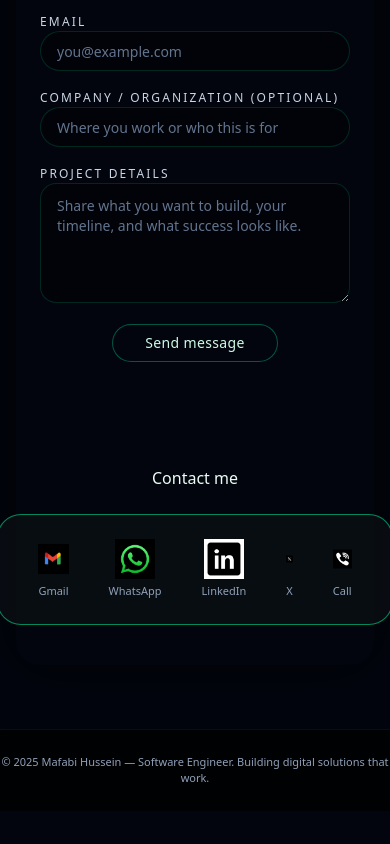
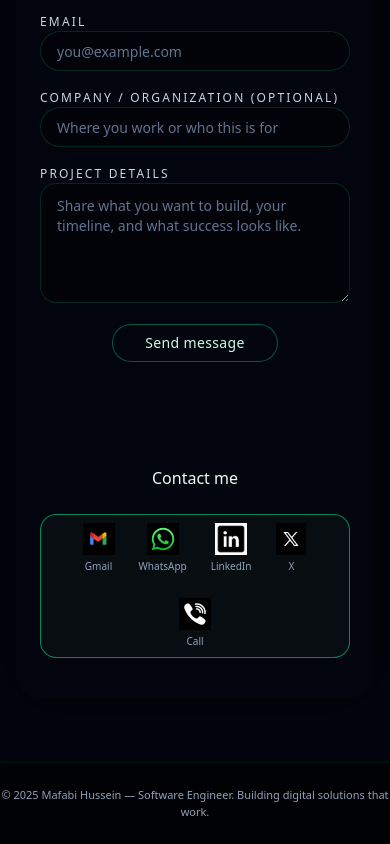
Before and after one commit to Hussein-dev256/my-portfolio, a Next.js app: page / in a window 390 px wide. Shown: the part 7767-8611 px from the top of the page. Before the commit the page ends 8578 px from the top, so only its background shows below. Built offline with nearby package versions, Linux system fonts and the light colour scheme; no server answers.

Commit message:
Improved responsiveness on mobile

```diff
--- a/src/components/ContactSection.tsx
+++ b/src/components/ContactSection.tsx
@@ -198,15 +198,15 @@ export function ContactSection() {
         <div className="mt-16 flex w-full flex-col items-center gap-6">
           <h3 className="text-base font-medium text-emerald-50 md:text-lg">Contact me</h3>
 
-          <div className="inline-flex items-center gap-10 rounded-3xl border border-emerald-500/70 bg-[#0b0f14]/80 px-10 py-6">
+          <div className="inline-flex flex-wrap items-center justify-center gap-6 rounded-2xl border border-emerald-500/70 bg-[#0b0f14]/80 px-4 py-2 sm:gap-7 sm:rounded-3xl sm:px-6 sm:py-3 md:gap-8 md:px-8 md:py-4 lg:gap-9 lg:px-10 lg:py-5">
             {/* Gmail -> scroll to contact form */}
             <a
               href="#contact-form"
               className="flex flex-col items-center gap-1 text-[11px] text-slate-200 transition-colors hover:text-emerald-300"
               aria-label="Go to contact form"
             >
-              <Image src="/Gmail icon.svg" alt="Gmail icon" width={40} height={40} className="h-10 w-10" />
-              <span className="text-[11px] text-slate-400">Gmail</span>
+              <Image src="/Gmail icon.svg" alt="Gmail icon" width={40} height={40} className="h-8 w-8 sm:h-9 sm:w-9 md:h-10 md:w-10" />
+              <span className="text-[10px] text-slate-400 sm:text-[11px]">Gmail</span>
             </a>
 
             {/* WhatsApp */}
@@ -217,8 +217,8 @@ export function ContactSection() {
               className="flex flex-col items-center gap-1 text-[11px] text-slate-200 transition-colors hover:text-emerald-300"
               aria-label="Chat on WhatsApp"
             >
-              <Image src="/WhatsApp Icon.svg" alt="WhatsApp icon" width={40} height={40} className="h-10 w-10" />
-              <span className="text-[11px] text-slate-400">WhatsApp</span>
+              <Image src="/WhatsApp Icon.svg" alt="WhatsApp icon" width={40} height={40} className="h-8 w-8 sm:h-9 sm:w-9 md:h-10 md:w-10" />
+              <span className="text-[10px] text-slate-400 sm:text-[11px]">WhatsApp</span>
             </a>
 
             {/* LinkedIn */}
@@ -229,8 +229,8 @@ export function ContactSection() {
               className="flex flex-col items-center gap-1 text-[11px] text-slate-200 transition-colors hover:text-emerald-300"
               aria-label="View LinkedIn profile"
             >
-              <Image src="/LinkedIn icon.svg" alt="LinkedIn icon" width={40} height={40} className="h-10 w-10" />
-              <span className="text-[11px] text-slate-400">LinkedIn</span>
+              <Image src="/LinkedIn icon.svg" alt="LinkedIn icon" width={40} height={40} className="h-8 w-8 sm:h-9 sm:w-9 md:h-10 md:w-10" />
+              <span className="text-[10px] text-slate-400 sm:text-[11px]">LinkedIn</span>
             </a>
 
             {/* X (Twitter) */}
@@ -241,8 +241,8 @@ export function ContactSection() {
               className="flex flex-col items-center gap-1 text-[11px] text-slate-200 transition-colors hover:text-emerald-300"
               aria-label="View X profile"
             >
-              <Image src="/X icon.svg" alt="X icon" width={40} height={40} className="h-10 w-10" />
-              <span className="text-[11px] text-slate-400">X</span>
+              <Image src="/X icon.svg" alt="X icon" width={40} height={40} className="h-8 w-8 sm:h-9 sm:w-9 md:h-10 md:w-10" />
+              <span className="text-[10px] text-slate-400 sm:text-[11px]">X</span>
             </a>
 
             {/* Call */}
@@ -251,8 +251,8 @@ export function ContactSection() {
               className="flex flex-col items-center gap-1 text-[11px] text-slate-200 transition-colors hover:text-emerald-300"
               aria-label="Call Hussein"
             >
-              <Image src="/call icon.svg" alt="Phone call icon" width={40} height={40} className="h-10 w-10" />
-              <span className="text-[11px] text-slate-400">Call</span>
+              <Image src="/call icon.svg" alt="Phone call icon" width={40} height={40} className="h-8 w-8 sm:h-9 sm:w-9 md:h-10 md:w-10" />
+              <span className="text-[10px] text-slate-400 sm:text-[11px]">Call</span>
             </a>
           </div>
         </div>
```
